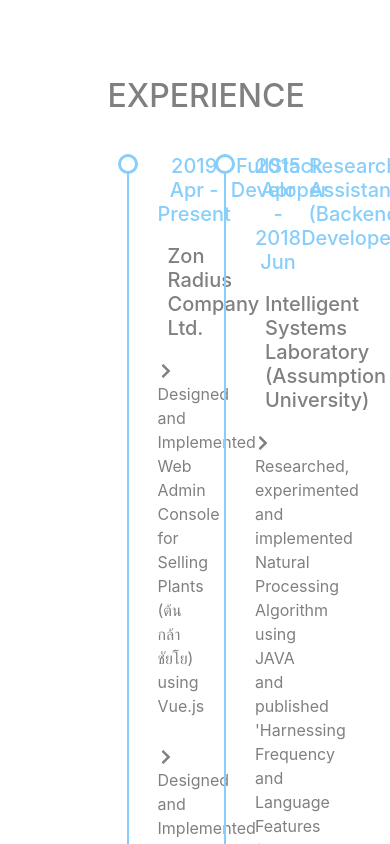
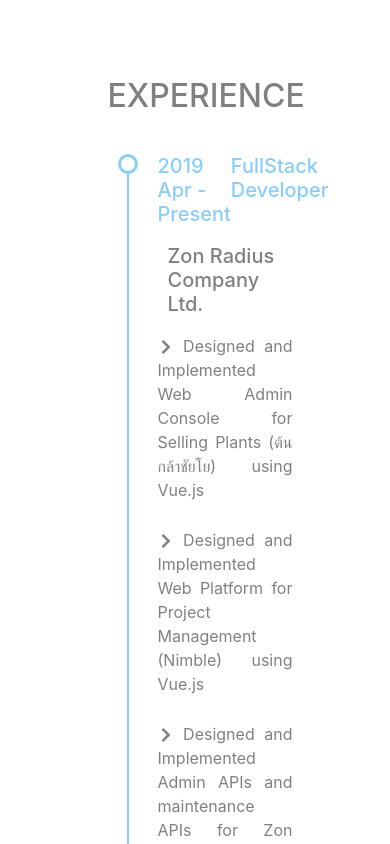
Before and after one commit to landlight/light_portfolio, a React (Create React App) app: page / in a window 390 px wide. Shown: the part 2940-3784 px from the top of the page. Built offline with nearby package versions, Linux system fonts and the light colour scheme.

Commit message:
:lipstick: responsive timeline

```diff
--- a/src/index.css
+++ b/src/index.css
@@ -235,4 +235,17 @@
   .skillsboarditem {
     width: 100%
   }
+  .exp {
+    display: flex;
+    flex-wrap: wrap;
+    text-align: left;
+  }
+
+  .expItemLeft {
+    width: 100%
+  }
+
+  .expItemRight {
+    width: 100%;
+  }
 }
```
